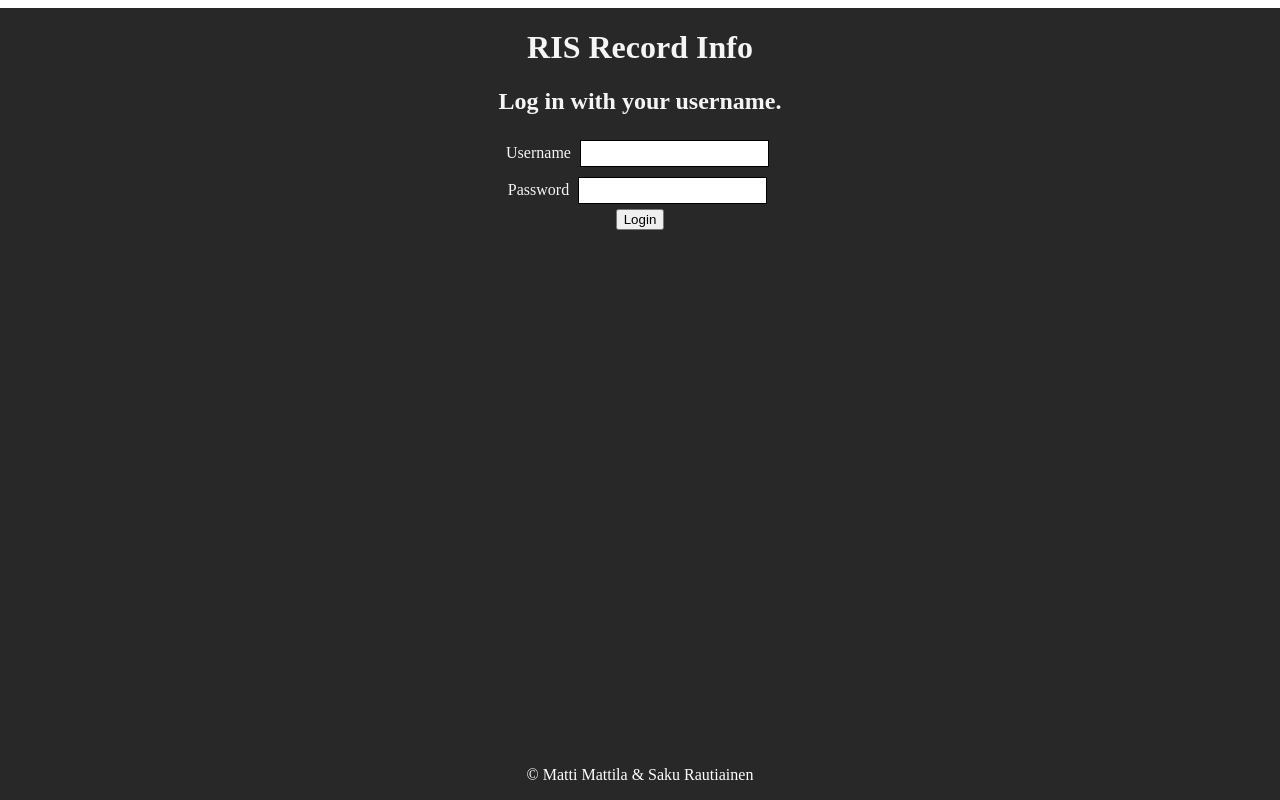
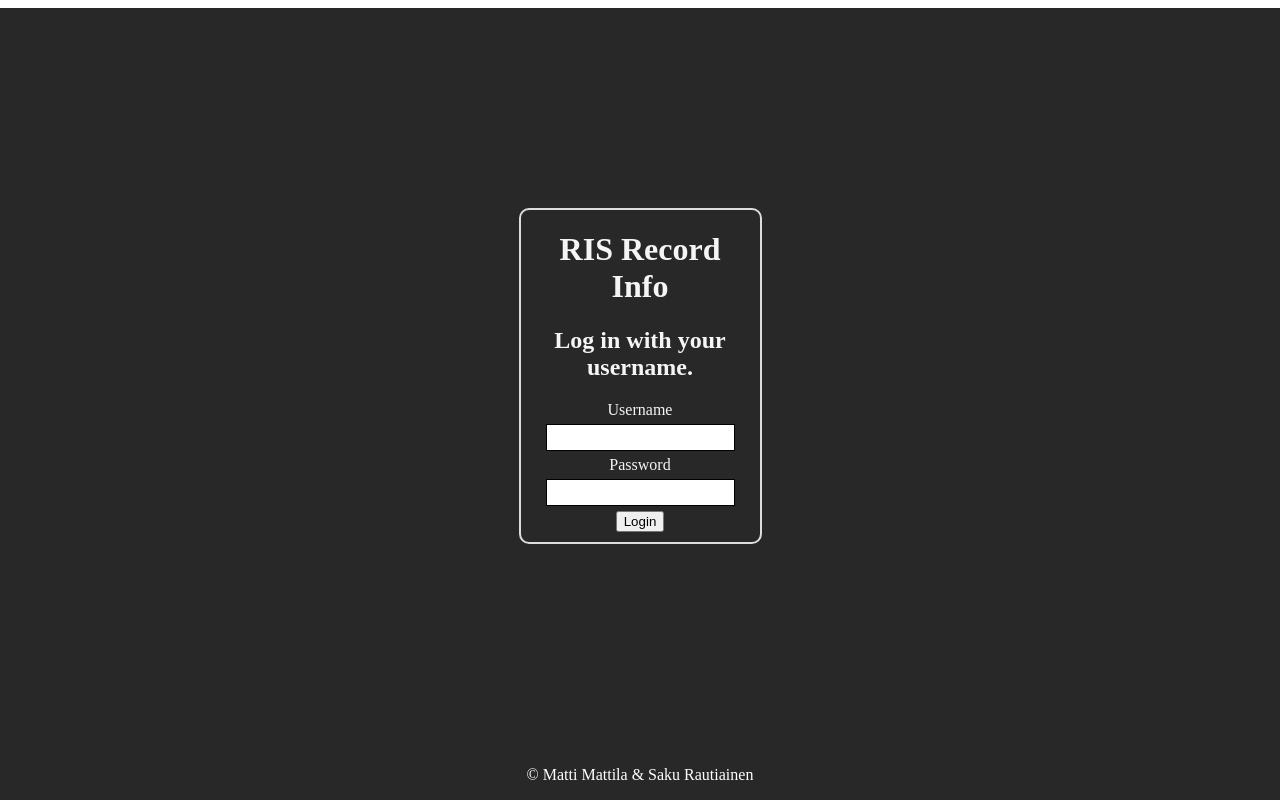
Before and after one commit to ukasofisosaari/recordinfosuperior, an Angular app in the folder risServer/recordinfosuperior-client/: page /main in a window 1280 px wide. Built offline with nearby package versions, Linux system fonts and the light colour scheme.

Commit message:
Add some border styles and 'force' the login box to center

```diff
--- a/risServer/recordinfosuperior-client/src/app/main/main.component.css
+++ b/risServer/recordinfosuperior-client/src/app/main/main.component.css
@@ -37,3 +37,25 @@ input[type=text], select {
    color: white;
    text-align: center;
 }
+
+.flex-container {
+    display: flex;
+    justify-content: center;
+    align-items: center;
+    position: absolute;
+    top: 25%;
+    bottom: 50%;
+    left: 50%;
+    right: 50%;
+}
+
+.flex-container #login {
+    border-radius: 10px;
+    border: 2px solid gainsboro;
+    padding-bottom: 10px;
+    padding-left: 20px;
+    padding-right: 20px;
+    display: inline-block;
+    margin: auto;
+    align-items: center;
+}
--- a/risServer/recordinfosuperior-client/src/app/main/main.component.html
+++ b/risServer/recordinfosuperior-client/src/app/main/main.component.html
@@ -4,7 +4,8 @@
         <title>Log in screen for RIS Record Info</title>
     </head>
     <body>
-        <div>
+        <div class="flex-container">
+            <div id="login">
                 <h1>RIS Record Info</h1>
                 <h2>Log in with your username.</h2>
                 <form>
@@ -13,6 +14,7 @@
                     <input type="submit" value="Login">
                 </form>
             </div>
+        </div>
         <div class="footer">
             <p>&#169; Matti Mattila & Saku Rautiainen</p>
         </div>
```
Lines whose indentation alone changed are shown as unchanged.
